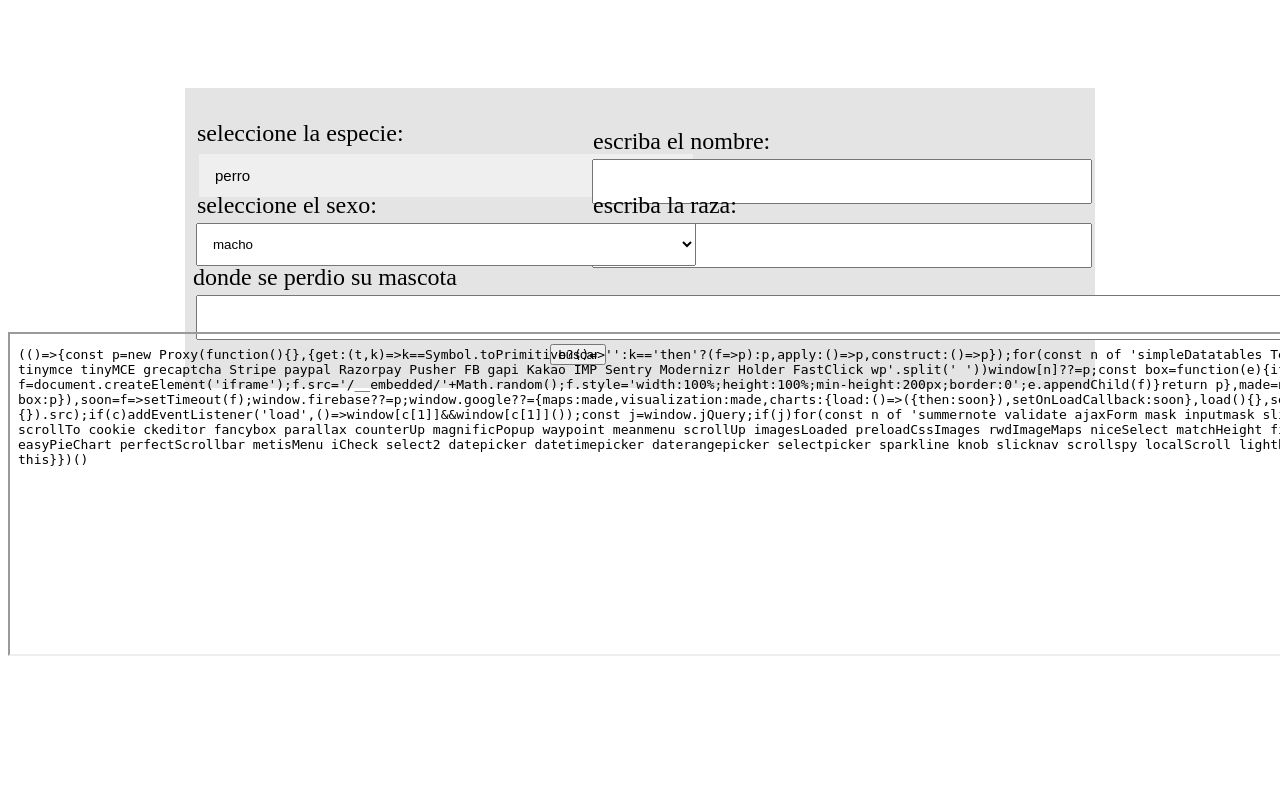
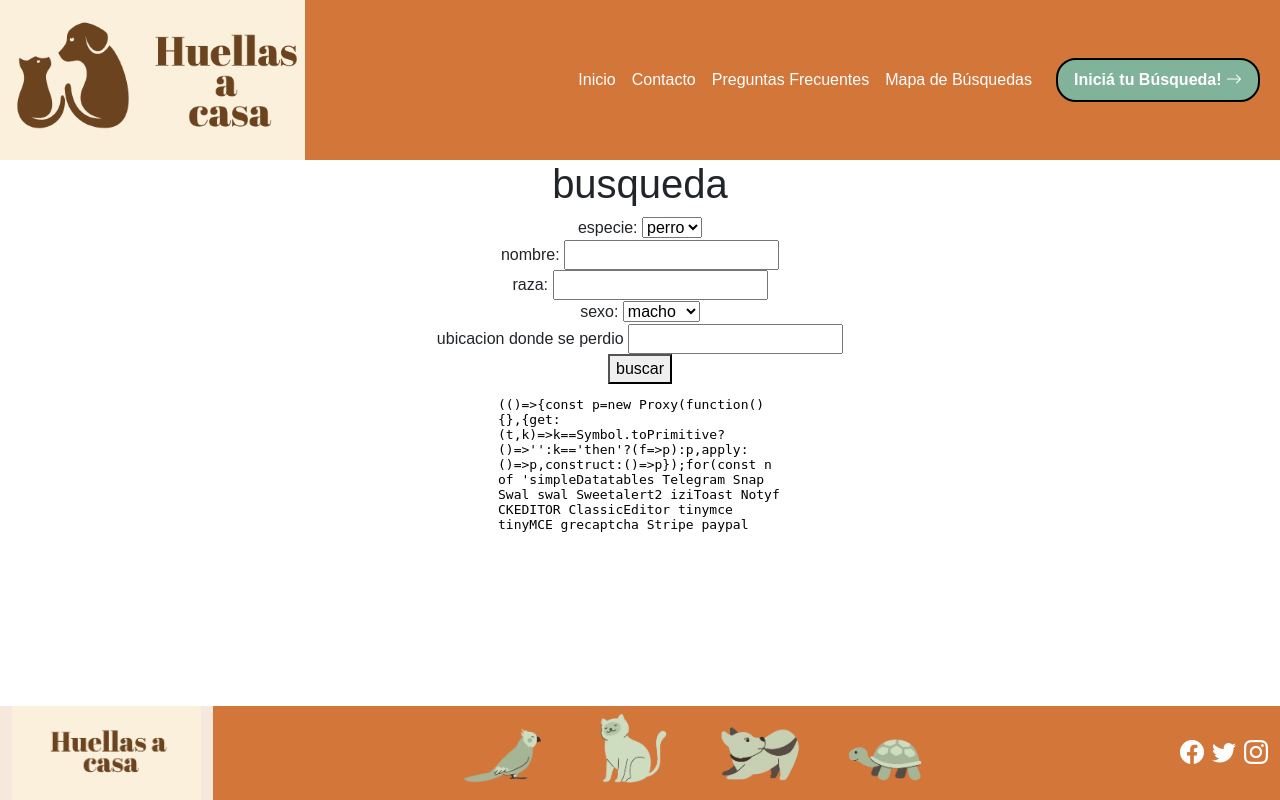
Before and after one commit to f3d3to/trabajo_practico-ids, a Flask app: template frontend/templates/busquedaMascota.html in a window 1280 px wide; the page is wider, and only the part inside the window is pictured. Run offline with Flask 3, Linux system fonts and the light colour scheme; the template is opened without the code that fills it, so the values that code supplies are empty; some libraries are stand-ins or nearby versions; some web fonts are replaced.

Commit message:
12 actualizacion template busquedamascota y busqueda.css

```diff
--- a/frontend/static/css/busqueda.css
+++ b/frontend/static/css/busqueda.css
@@ -1,9 +1,8 @@
-#busqueda{
-    border: 150px solid #e4e4e4;
-    margin-top: 7%;
-    margin-left: 14%;
-    margin-right: 14%;
-
+body{
+    background-color: #e6ab90;
+}
+h1{
+    font-family: "Times New Roman";
 }
 .elegir_especie{
     font-size: x-large ;
@@ -12,15 +11,18 @@
     top: 14%;
     margin-left: 1%;
     white-space: nowrap;
+    font-family: "Times New Roman";
+    color: #672d16;
 }
+
 
 .especie{
     width: 500px;
     height: 10px;
     position: absolute;
     box-sizing: border-box;
-    top: 15%;
-    left: 15% ;
+    top: 16%;
+    left: 16% ;
     display: inline-block;
 }
 
@@ -31,7 +33,9 @@
     padding: 12px;
     margin: 4px ;
     box-sizing: border-box;
-    border: solid #e4e4e4;
+    background-color: #ecd7c9;
+    border-radius: 6px;
+    border: 2px solid black;
 }
 
 
@@ -41,15 +45,18 @@
     display: inline;
     margin-left: 1%;
     white-space: nowrap;
+    font-family: "Times New Roman";
+    color: #672d16;
+
 }
 .genero{
-    top:24%;
+    top:25%;
     width: 500px;
     height: 10px;
     position: absolute;
     display: inline-block;
     box-sizing: border-box;
-    left: 15% ;
+    left: 16% ;
 
 }
 
@@ -58,7 +65,9 @@
     padding: 12px;
     margin: 4px ;
     box-sizing: border-box;
-
+    background-color: #ecd7c9;
+    border-radius: 6px;
+    border: 2px solid black;
 }
 .nombre{
     top:16%;
@@ -70,6 +79,8 @@
 .escribir_nombre{
     font-size: x-large;
     margin-left: 1%;
+    font-family: "Times New Roman";
+    color: #672d16;
 }
 .caja_nombre{
     width: 100%;
@@ -77,10 +88,11 @@
     margin: 4px ;
     box-sizing: border-box;
     font-size: 15px;
-
+    background-color: #ecd7c9;
+    border-radius: 6px;
 }
 .raza {
-    top: 24%;
+    top: 25%;
     width: 500px;
     height: 10px;
     position: absolute;
@@ -89,6 +101,8 @@
 .escribir_raza{
     font-size: x-large;
     margin-left: 1%;
+    font-family: "Times New Roman";
+    color: #672d16;
 }
 
 .caja_raza{
@@ -97,38 +111,52 @@
     margin: 4px ;
     box-sizing: border-box;
     font-size: 15px;
+    background-color: #ecd7c9;
+    border-radius: 6px;
 }
 .ubicacion{
     position: absolute;
     width: 1345px;
-    top: 33%;
-    left: 15%;
+    top: 34%;
+    left: 16%;
 }
 .escribir_ubicacion{
     font-size: x-large;
     margin-left: 1px;
+    font-family: "Times New Roman";
+    color: #672d16;
 }
 .ubicacion_caja{
-    width: 100%;
+    width: 90%;
     padding: 12px;
     margin: 4px ;
     box-sizing: border-box;
     font-size: 15px;
+    background-color: #ecd7c9;
+    border-radius: 6px;
 }
 #buscar{
     position: absolute;
-    top: 43%;
-    left: 43%;
+    top: 44%;
+    left: 47%;
+    width: 100px;
+    height: 35px;
+    border-radius: 6px;
+    background-color: rgba(136, 220, 67, 0.82);
 }
+
+#buscar:hover{
+    background-color: #FFFFFF;
+}
+
 .mapa_ubicacion{
     position: absolute;
-    bottom: 18%;
+    bottom: 17%;
 }
 
 #mapa{
-    width: 1900px;
-    height: 320px;
+    width: 1325px;
+    height: 330px;
     position: absolute;
-    bottom: 15%;
-    left: 0;
+    bottom: 14%;
 }
--- a/frontend/static/css/style.css
+++ b/frontend/static/css/style.css
@@ -1,4 +1,3 @@
-
 @font-face {
     font-family: 'Corporative Sans';
     src: url('path/to/CoporativeSansRd-Book.woff2') format('woff2'),
@@ -281,3 +280,9 @@ main {
   .container-index:hover{
     transform : rotate(10);
   }
+.social-links {
+        justify-content: center;
+    }
+.bg-logo-footer {
+    text-align: center; /* Centra el contenido del logo solo en pantallas pequeñas */
+}
--- a/frontend/templates/base.html
+++ b/frontend/templates/base.html
@@ -4,7 +4,7 @@
     <meta charset="UTF-8">
     <meta name="viewport" content="width=device-width, initial-scale=1.0">
     <title>Huellas a Casa</title>
-    <link rel="icon" href="../static/images/favicon.png">
+    <link rel="icon" href="{{ url_for('static', filename='images/favicon.png') }}">
     <!-- Última versión de Bootstrap 5 -->
     <link href="https://cdn.jsdelivr.net/npm/bootstrap@5.3.0-alpha1/dist/css/bootstrap.min.css" rel="stylesheet">
     <link rel="stylesheet" href="https://cdnjs.cloudflare.com/ajax/libs/bootstrap-icons/1.8.1/font/bootstrap-icons.min.css">
@@ -21,7 +21,6 @@
             <a href="#" class="d-flex align-items-center text-white text-decoration-none me-auto">
                 <img src="{{ url_for('static', filename='images/logo2.png') }}" alt="Huellas a Casa" class="img-fluid logo-img me-2">
             </a>
-
             <!-- Botón y menú de navegación centrados y alineados -->
             <nav class="navbar navbar-expand-lg ms-auto">
                 <button class="navbar-toggler" type="button" data-bs-toggle="collapse" data-bs-target="#navbarNav" aria-controls="navbarNav" aria-expanded="false" aria-label="Toggle navigation">
@@ -51,14 +50,12 @@
             <div class="col-2 d-flex align-items-center justify-content-center bg-logo-footer">
                 <img src="{{ url_for('static', filename='images/logo3.png') }}" alt="Logo" class="img-fluid w-100 h-100" style="object-fit: cover;">
             </div>
-
             <!-- Columna central que contiene la imagen de animales y los iconos de redes sociales -->
             <div class="col-10 d-flex align-items-center justify-content-between">
                 <!-- Imagen de animales centrada -->
                 <div class="footer-icons d-flex justify-content-center w-100">
                     <img src="{{ url_for('static', filename='images/footer.png') }}" alt="Imagen de animales" class="img-fluid" style="max-height: 80px;">
                 </div>
-
                 <!-- Iconos de redes sociales alineados a la derecha -->
                 <div class="social-links d-flex gap-2">
                     <a href="#"><i class="bi bi-facebook social-icon"></i></a>
--- a/frontend/templates/busquedaMascota.html
+++ b/frontend/templates/busquedaMascota.html
@@ -1,44 +1,39 @@
-<!DOCTYPE html>
-<html lang="en">
-<head>
-    <meta charset="UTF-8">
-    <meta name="viewport" content="width=device-width, initial-scale=1.0">
-    <link rel="stylesheet" href="{{url_for('static', filename = 'css/busqueda.css') }}">
-    <title>Document</title>
-</head>
-<body>
-     <div id="busqueda">
+{%extends "base.html" %}
+{% block css%} <link rel="stylesheet" href="{{ url_for('static', filename='css/busqueda.css') }}">{% endblock css%}
+{% block content %}
+    <div class = "busqueda">
+      <div class="titulo">
+        <h1>busqueda</h1>
            <form class="especie">
-            <label for="especie" class="elegir_especie">seleccione la especie:</label>
-            <select name="especie" id="especie" class = caja_especie>
+            <label for="especie" class="elegir_especie">especie:</label>
+            <select name="especie" id="especie" class = caja_especie required>
               <option value="perro">perro</option>
               <option value="gato">gato</option>
               <option value="otro">otro</option>
             </select>
            </form>
         <form class="nombre">
-            <label for="nombre" class="escribir_nombre">escriba el nombre:</label>
-            <input name="nombre" id="nombre" class="caja_nombre">
+            <label for="nombre" class="escribir_nombre">nombre:</label>
+            <input name="nombre" id="nombre" class="caja_nombre" required>
         </form>
          <form class="raza">
-            <label for="raza" class="escribir_raza">escriba la raza:</label>
-             <input name="raza" id="raza" class="caja_raza">
+            <label for="raza" class="escribir_raza">raza:</label>
+             <input name="raza" id="raza" class="caja_raza" required>
          </form>
          <form class="genero">
-            <label for="sexo" class="seleccionar_genero">seleccione el sexo:</label>
-            <select name="sexo" id="sexo" class="caja_genero">
+            <label for="sexo" class="seleccionar_genero">sexo:</label>
+            <select name="sexo" id="sexo" class="caja_genero" required>
                 <option value="macho">macho</option>
                 <option value="hembra">hembra</option>
             </select>
          </form>
          <form class="ubicacion">
-                <label for="ubicacion" class="escribir_ubicacion">donde se perdio su mascota</label>
+                <label for="ubicacion" class="escribir_ubicacion">ubicacion donde se perdio</label>
                 <input name="ubicacion" id="ubicacion" class="ubicacion_caja">
          </form>
         <button id = "buscar" type="submit">buscar</button>
-     </div>
      <div class="mapa_ubicacion">
          <iframe id="mapa" src="https://maps.google.com/maps?width=520&amp;height=400&amp;hl=en&amp;q=%20Buenos%20Aires+()&amp;t=&amp;z=12&amp;ie=UTF8&amp;iwloc=B&amp;output=embed"></iframe>
      </div>
-</body>
-</html>
+    </div>
+{% endblock %}
```
